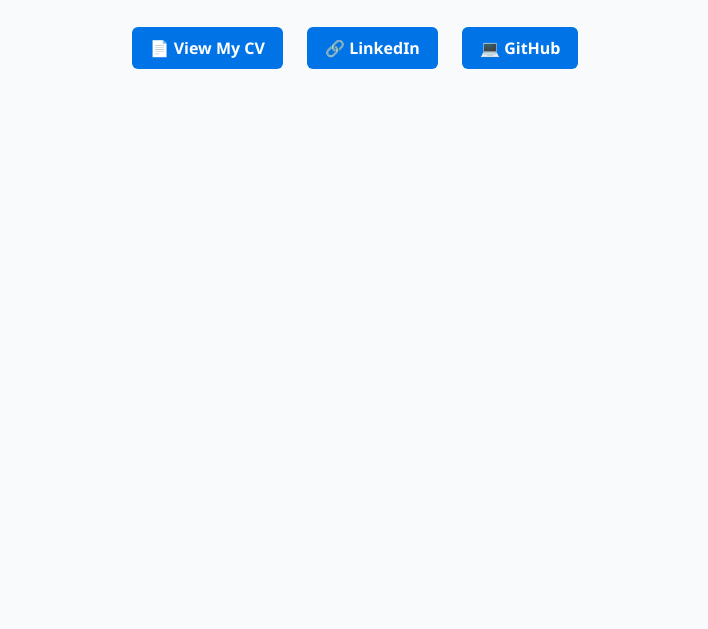
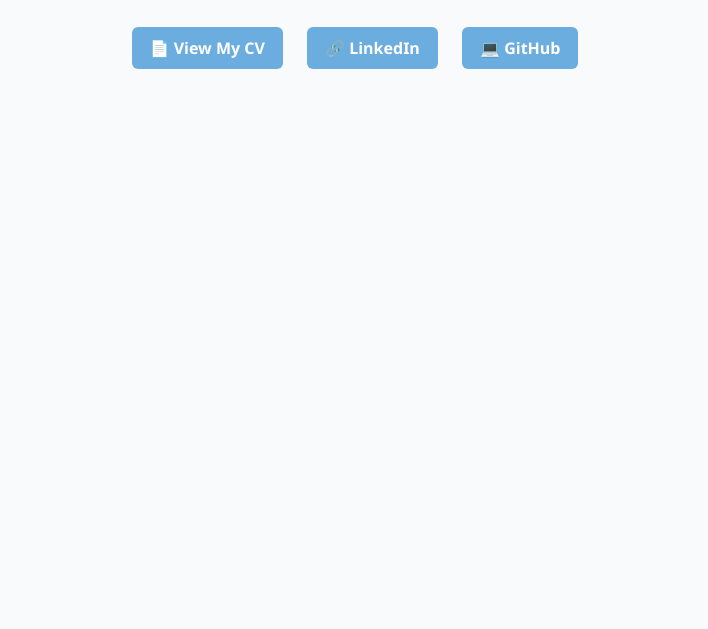
Before and after one commit to owenw-28/owenw-28.github.io, a plain HTML site: page index.html in a window 1280 px wide. Shown: the part 171-800 px from the top of the page, without its empty margins (285-993 px from the left). Drawn offline with Linux system fonts and the light colour scheme.

Commit message:
Update styles.css

```diff
--- a/styles.css
+++ b/styles.css
@@ -23,14 +23,14 @@ a {
   margin: 10px;
   text-decoration: none;
   color: #fff;
-  background-color: #0073e6;
+  background-color: #6CADDF;
   border-radius: 6px;
   font-weight: bold;
   transition: background 0.3s ease;
 }
 
 a:hover {
-  background-color: #005bb5;
+  background-color: #4F94C9;
 }
 
 .links {
```
